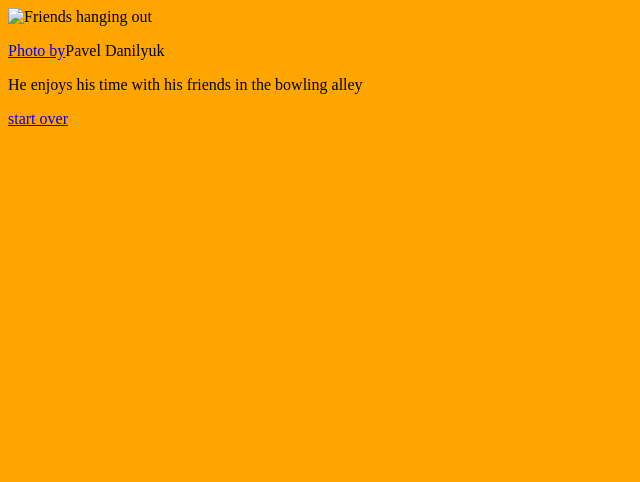
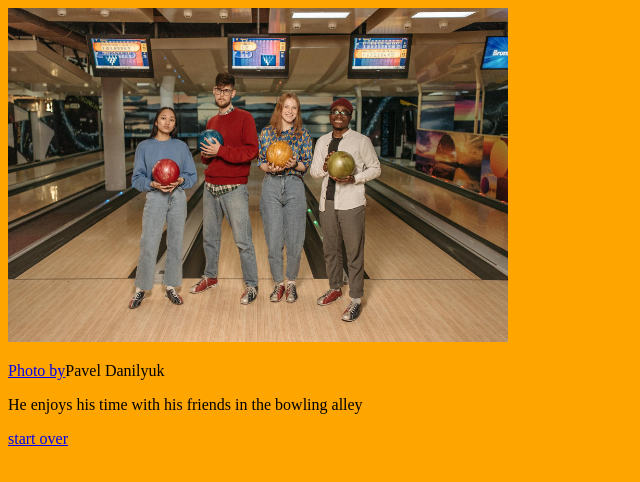
Before and after one commit to IzzyM0920/DresPlaybook, a plain HTML site: page Bowling.html in a window 1280 px wide. Shown: the whole page, without its empty margins (0-640 px from the left). Drawn offline with Linux system fonts and the light colour scheme.

Commit message:
Update Bowling.html

```diff
--- a/Bowling.html
+++ b/Bowling.html
@@ -6,7 +6,7 @@
 
     </head>
     <body>
-       <img src="images/bowling with friends.jpg" width="500" alt="Friends hanging out"/>
+       <img src="bowling with friends.jpg" width="500" alt="Friends hanging out"/>
        <p><a href=" https://www.pexels.com/photo/people-holding-bowling-balls-7429773/"> Photo by</a>Pavel Danilyuk</p>
        <p>He enjoys his time with his friends in the bowling alley</p>
        <p> <a href="Index.Html"> start over </a></p>
```
